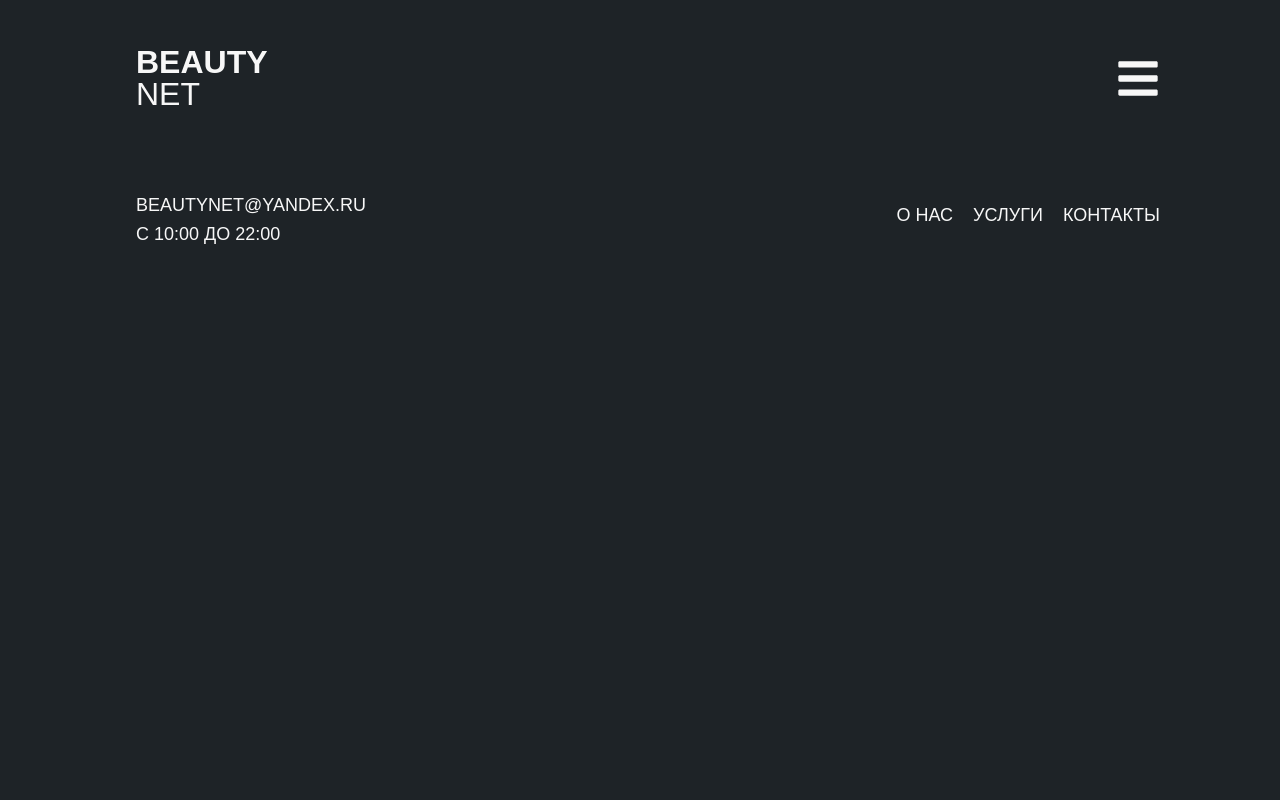
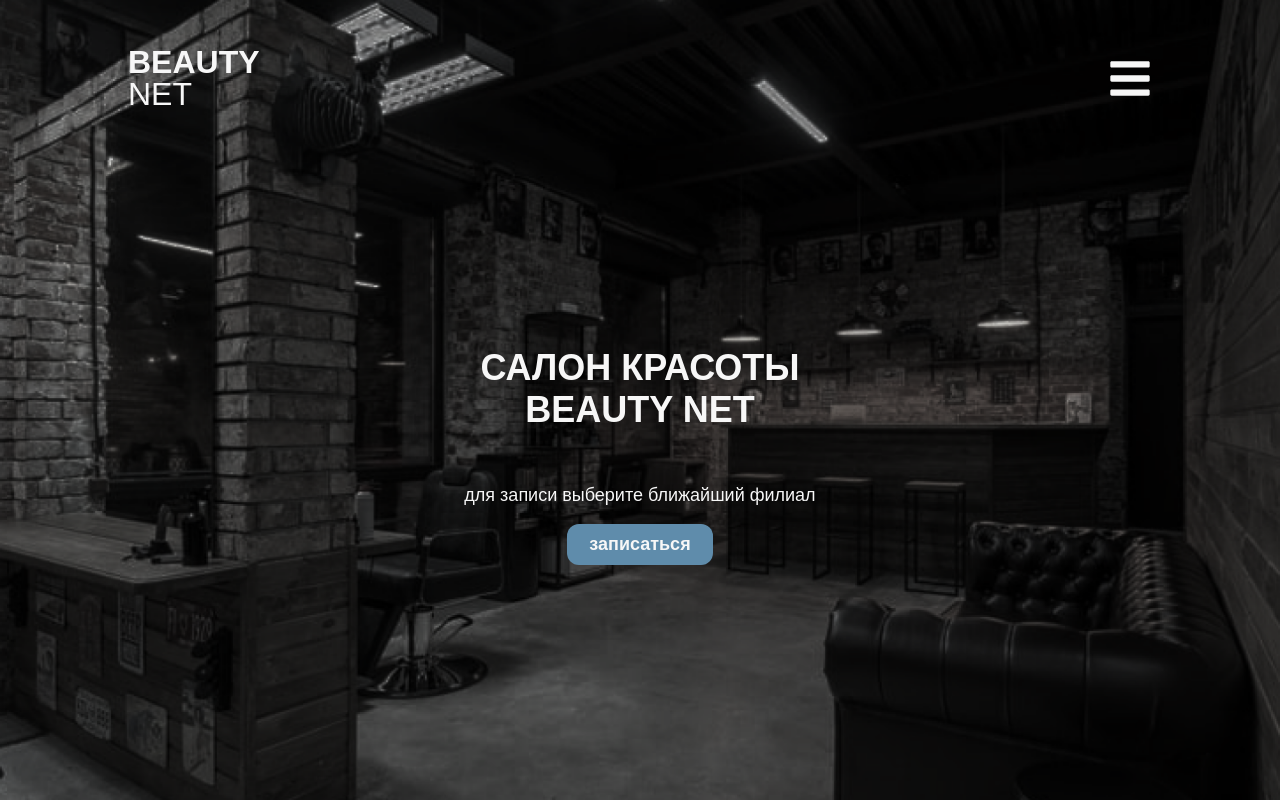
Before and after one commit to ext33/beauty-net, a Vue app in the folder front/: page / in a window 1280 px wide. Shown: the top 800 px of the page. Built offline with nearby package versions, Linux system fonts and the light colour scheme.

Commit message:
upd main page

```diff
--- a/front/src/App.vue
+++ b/front/src/App.vue
@@ -21,9 +21,6 @@
 }
 body {
   background-color: #1E2327;
-  width: 100%;
-}
-html{
-  margin: 0 auto;
+  margin: 0;
 }
 </style>
--- a/front/src/components/Footer.vue
+++ b/front/src/components/Footer.vue
@@ -23,7 +23,8 @@
   color: #F7F7F7;
   font-weight: lighter;
   font-size: 18px;
-  margin-top: 60px;
+  padding-top: 60px;
+  padding-bottom: 40px;
   display: flex;
   justify-content: space-between;
   align-items: center;
--- a/front/src/components/Nav.vue
+++ b/front/src/components/Nav.vue
@@ -20,7 +20,7 @@
 
 <style scoped>
 nav{
-  margin-top: 46px;
+  padding-top: 46px;
   display: flex;
   justify-content: space-between;
   align-items: center;
--- /dev/null
+++ b/front/src/components/pages/main/MainComponent.vue
@@ -0,0 +1,49 @@
+<template>
+  <div class="main-comp">
+    <p class="m-main-text">
+      САЛОН КРАСОТЫ <br> BEAUTY NET
+    </p>
+    <p class="m-second-text">
+      для записи выберите ближайший филиал
+    </p>
+    <button class="m-button">
+      записаться
+    </button>
+  </div>
+</template>
+
+<script>
+export default {
+name: "MainComponent"
+}
+</script>
+
+<style scoped>
+.main-comp{
+  display: flex;
+  justify-content: center;
+  align-items: center;
+  flex-wrap: wrap;
+  flex-direction: column;
+  color: #F7F7F7;
+  height: calc(100vh - 18vh);
+}
+.m-main-text{
+  text-align: center;
+  font-weight: bold;
+  font-size: 36px;
+}
+.m-second-text{
+  font-size: 18px;
+  text-align: center;
+}
+.m-button{
+  border: 0;
+  border-radius: 12px;
+  padding: 10px 22px;
+  font-size: 18px;
+  font-weight: bold;
+  color: #F7F7F7;
+  background-color: #5F8CAB;
+}
+</style>
--- a/front/src/components/pages/main/MainPage.vue
+++ b/front/src/components/pages/main/MainPage.vue
@@ -1,6 +1,9 @@
 <template>
   <div id="main-page">
-    <Nav/>
+    <div class="background">
+      <Nav/>
+      <MainComponent/>
+    </div>
     <Footer/>
   </div>
 </template>
@@ -8,13 +11,21 @@
 <script>
 import Nav from "@/components/Nav";
 import Footer from "@/components/Footer";
+import MainComponent from "@/components/pages/main/MainComponent";
 
 export default {
   name: "MainPage",
-  components: {Footer, Nav}
+  components: {MainComponent, Footer, Nav}
 }
 </script>
 
 <style scoped>
-
+.background{
+  height: 100vh;
+  width: 100%;
+  background: url("../../../images/background.png") no-repeat center;
+  background-size: cover;
+  padding: 0 !important;
+  margin: 0 !important;
+}
 </style>
```
Also changed, not shown: front/src/images/background.png (added).
